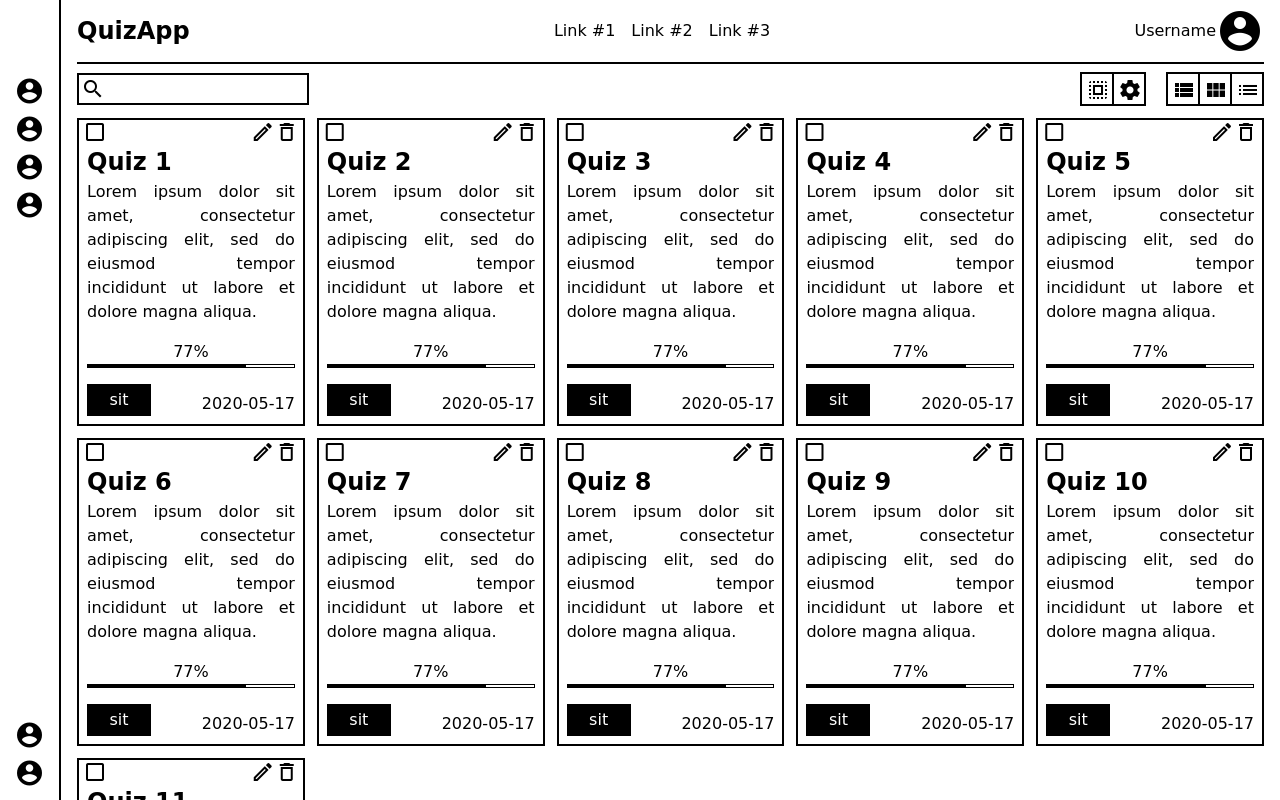
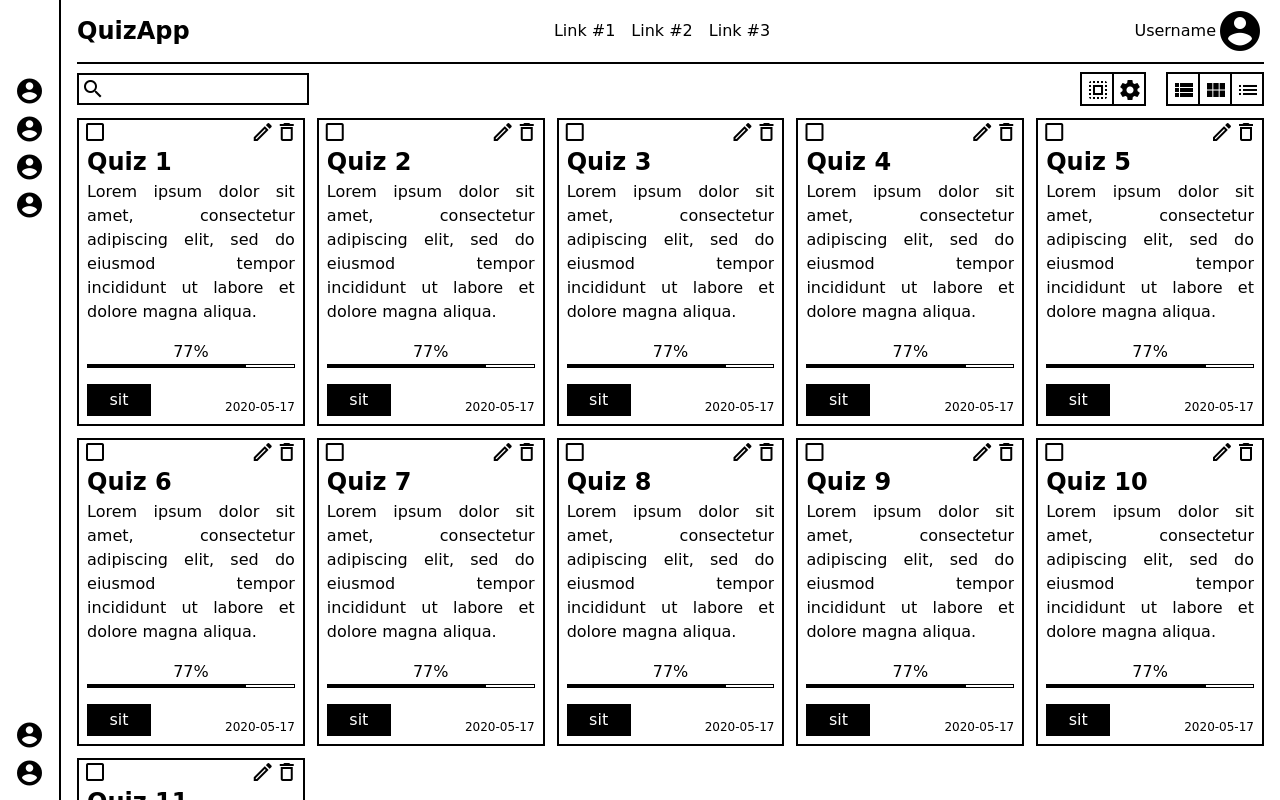
Before and after one commit to glennfaison/mcq-web, a React (Create React App) app: page /quizzes in a window 1280 px wide. Built offline with nearby package versions, Linux system fonts and the light colour scheme; no server answers.

Commit message:
Hide navbar links in sm screens

```diff
--- a/src/components/kanban-card.jsx
+++ b/src/components/kanban-card.jsx
@@ -37,7 +37,7 @@ export const KanbanCard = ({
 
       <div className="flex justify-between items-end px-2 py-2">
         <button className="h-8 w-16 bg-black text-white">sit</button>
-        <span>{item.expiresAt.toISOString().substr(0, 10)}</span>
+        <span className="text-xs">{item.expiresAt.toISOString().substr(0, 10)}</span>
       </div>
 
     </div>
--- a/src/components/navbar.js
+++ b/src/components/navbar.js
@@ -10,7 +10,7 @@ export const Navbar = ({ pageTitle, navbarLinks }) => {
 
       <Link className="font-extrabold text-2xl" to={routes.landing}>{pageTitle}</Link>
 
-      <span className="flex justify-end items-center invisible md:visible">
+      <span className="flex justify-end items-center hidden md:flex">
         {navbarLinks.map(
           (lnk, i) =>
             <Link to={lnk.url} className="px-2 hover:underline" key={i}>
--- a/src/components/toolbar.js
+++ b/src/components/toolbar.js
@@ -20,7 +20,7 @@ export const Toolbar = ({
         />
       </span>
 
-      <span className="flex justify-end items-center ml-auto mb-1">
+      <span className="flex justify-end items-center md:ml-auto mb-1">
         <span className="border border-black mr-5">
           <button className="border border-black h-8 w-8 p-1">
             <i className="material-icons text-2xl">select_all</i>
```
